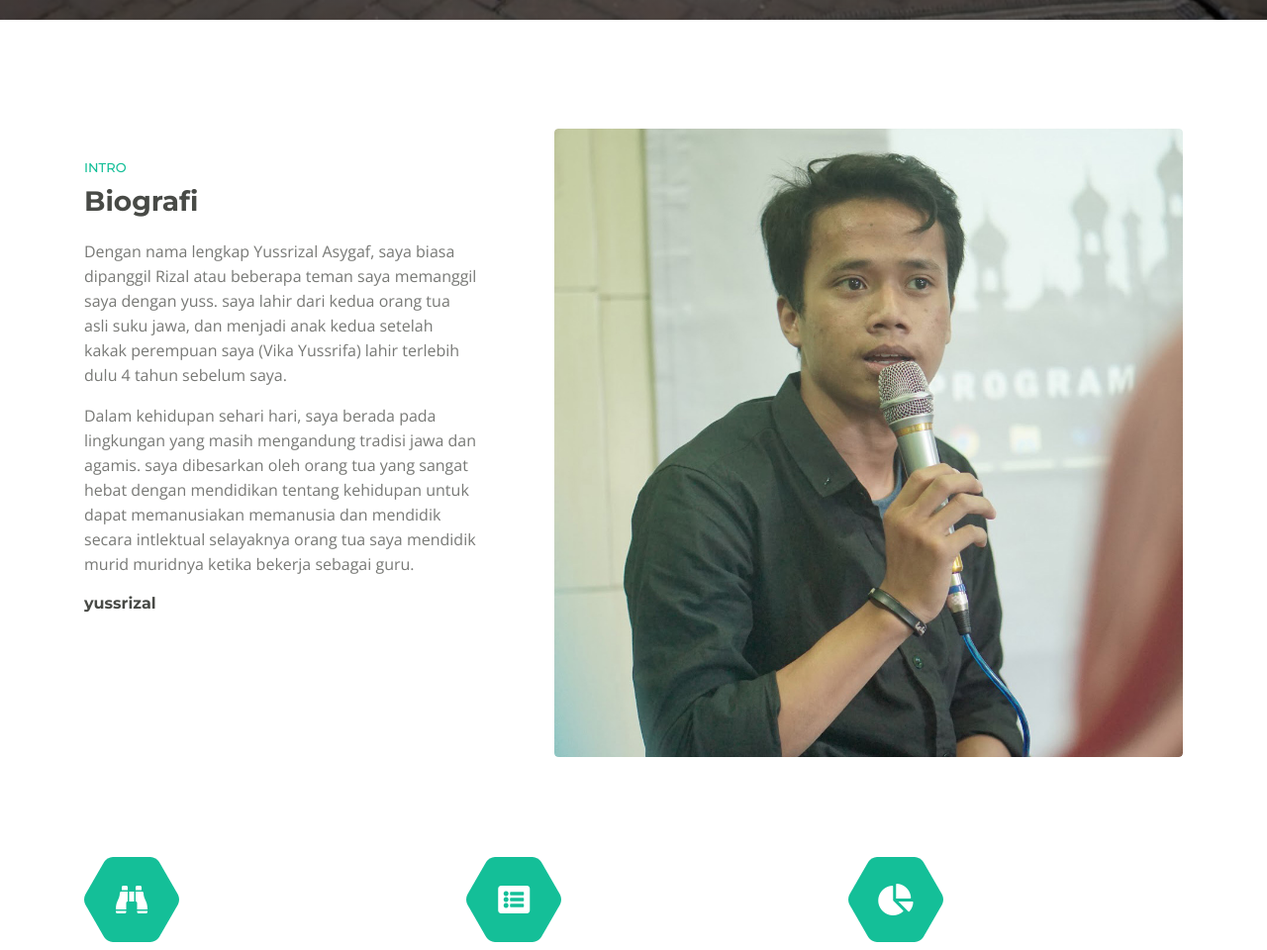
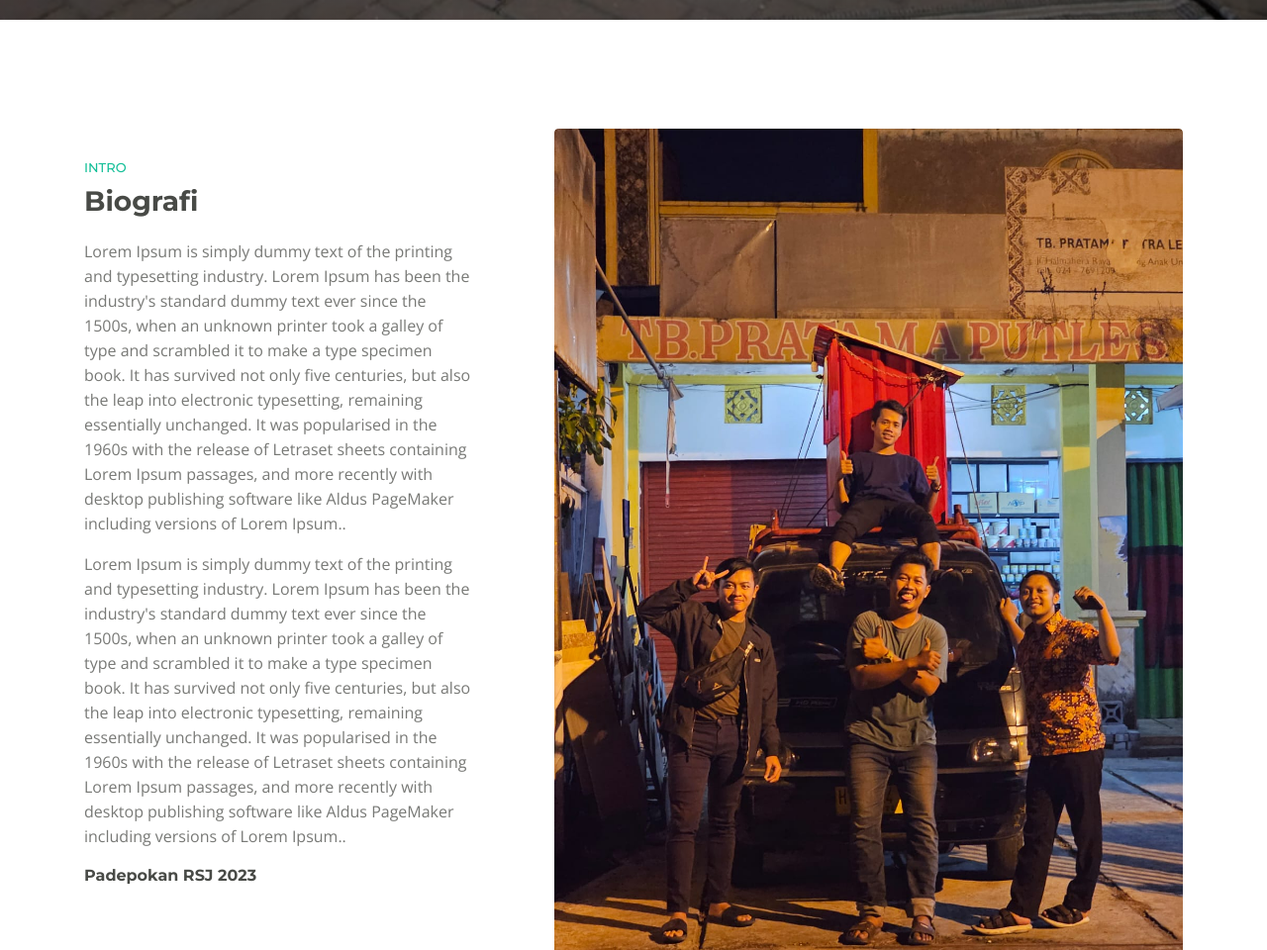
Before and after one commit to PadepokanRSJ/PadepokanRSJ.github.io, a plain HTML site: page index.html in a window 1280 px wide. Shown: the part 888-1848 px from the top of the page at 99% size. Drawn offline with nearby package versions, Linux system fonts and the light colour scheme.

Commit message:
Update index.html

```diff
--- a/index.html
+++ b/index.html
@@ -140,27 +140,30 @@
                     <div class="text-container">
                         <div class="section-title">INTRO</div>
                         <h2>Biografi</h2>
-                        <p>Dengan nama lengkap Yussrizal Asygaf, saya biasa dipanggil Rizal atau beberapa teman saya
-                            memanggil saya dengan yuss. saya lahir
-                            dari kedua orang tua asli suku jawa, dan menjadi anak kedua setelah kakak perempuan saya
-                            (Vika Yussrifa) lahir terlebih dulu 4
-                            tahun sebelum saya.
+                        <p>Lorem Ipsum is simply dummy text of the printing and typesetting industry. Lorem Ipsum has
+				been the industry's standard dummy text ever since the 1500s, when an unknown printer
+				took a galley of type and scrambled it to make a type specimen book. It has survived
+				not only five centuries, but also the leap into electronic typesetting, remaining
+				essentially unchanged. It was popularised in the 1960s with the release of Letraset
+				sheets containing Lorem Ipsum passages, and more recently with desktop publishing
+				software like Aldus PageMaker including versions of Lorem Ipsum..
                         </p>
-                        <p>Dalam kehidupan sehari hari, saya berada pada lingkungan yang masih mengandung tradisi jawa
-                            dan agamis.
-                            saya dibesarkan oleh orang tua yang sangat hebat dengan mendidikan tentang kehidupan untuk
-                            dapat memanusiakan memanusia
-                            dan mendidik secara intlektual selayaknya orang tua saya mendidik murid muridnya ketika
-                            bekerja sebagai guru.
+                        <p>Lorem Ipsum is simply dummy text of the printing and typesetting industry. Lorem Ipsum has
+				been the industry's standard dummy text ever since the 1500s, when an unknown printer
+				took a galley of type and scrambled it to make a type specimen book. It has survived
+				not only five centuries, but also the leap into electronic typesetting, remaining
+				essentially unchanged. It was popularised in the 1960s with the release of Letraset
+				sheets containing Lorem Ipsum passages, and more recently with desktop publishing
+				software like Aldus PageMaker including versions of Lorem Ipsum..
                         </p>
                         <!-- <p class="testimonial-text">"Our mission here at Aira is to get you through those tough moments
                             relying on our team's expertise in starting and growing companies."</p> -->
-                        <div class="testimonial-author">yussrizal</div>
+                        <div class="testimonial-author">Padepokan RSJ 2023</div>
                     </div> <!-- end of text-container -->
                 </div> <!-- end of col -->
                 <div class="col-lg-7">
                     <div class="image-container">
-                        <img class="img-fluid" src="images/FOTO1.JPG" alt="alternative">
+                        <img class="img-fluid" src="images/ber-4-1.jpg" alt="alternative">
                     </div> <!-- end of image-container -->
                 </div> <!-- end of col -->
             </div> <!-- end of row -->
```
